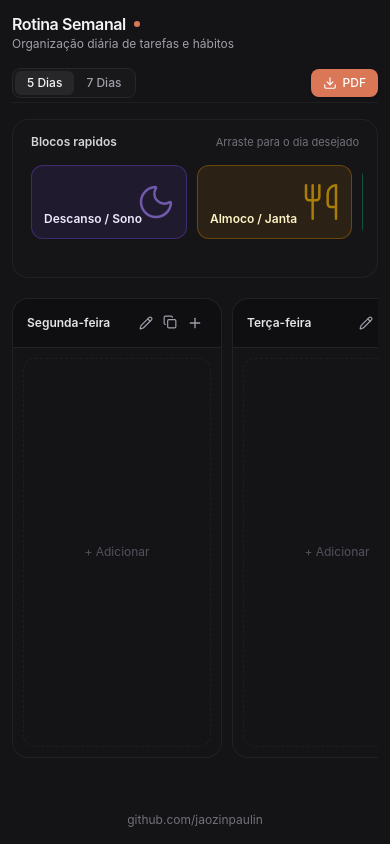
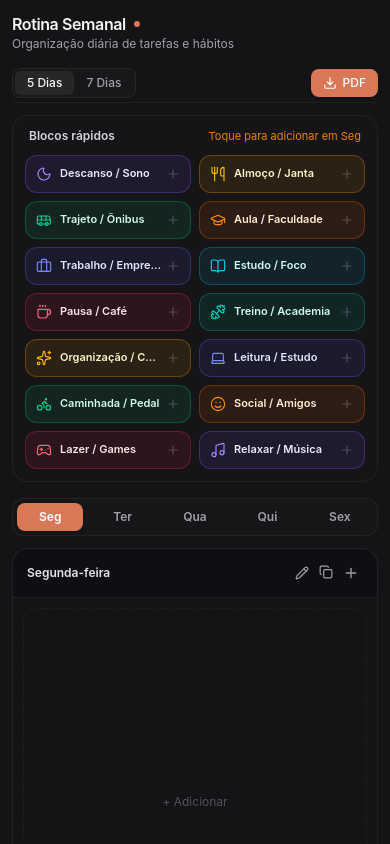
Before and after one commit to jaozinpaulin/routine-planner, a React (Vite) app: page / in a window 390 px wide. Shown: the top 844 px of the page. Built offline with nearby package versions, Linux system fonts and the light colour scheme.

Commit message:
feat(mobile): add responsive block grid and tab navigation for days

```diff
--- a/src/App.jsx
+++ b/src/App.jsx
@@ -5,17 +5,17 @@ import DayColumn from './components/DayColumn';
 import CreateBlockModal from './components/CreateBlockModal';
 
 const DAYS_5 = [
-  { key: 'seg', label: 'Segunda-feira' },
-  { key: 'ter', label: 'Terça-feira' },
-  { key: 'qua', label: 'Quarta-feira' },
-  { key: 'qui', label: 'Quinta-feira' },
-  { key: 'sex', label: 'Sexta-feira' },
+  { key: 'seg', label: 'Segunda-feira', short: 'Seg' },
+  { key: 'ter', label: 'Terça-feira', short: 'Ter' },
+  { key: 'qua', label: 'Quarta-feira', short: 'Qua' },
+  { key: 'qui', label: 'Quinta-feira', short: 'Qui' },
+  { key: 'sex', label: 'Sexta-feira', short: 'Sex' },
 ];
 
 const DAYS_7 = [
   ...DAYS_5,
-  { key: 'sab', label: 'Sábado' },
-  { key: 'dom', label: 'Domingo' },
+  { key: 'sab', label: 'Sábado', short: 'Sáb' },
+  { key: 'dom', label: 'Domingo', short: 'Dom' },
 ];
 
 const INITIAL_SCHEDULE = {
@@ -31,6 +31,7 @@ const INITIAL_SCHEDULE = {
 export default function App() {
   const [daysCount, setDaysCount] = useState(5);
   const activeDays = daysCount === 5 ? DAYS_5 : DAYS_7;
+  const [mobileActiveDay, setMobileActiveDay] = useState('seg');
   const [schedule, setSchedule] = useState(INITIAL_SCHEDULE);
 
   const [modalState, setModalState] = useState({
@@ -43,7 +44,7 @@ export default function App() {
     window.print();
   };
 
-  // soltar bloco rapido na coluna
+  // Drop desktop
   const handleDropBlock = (dayKey, item) => {
     const newBlock = {
       id: `${item.id}-${Date.now()}`,
@@ -60,7 +61,12 @@ export default function App() {
     }));
   };
 
-  // abrir modal no dia selecionado
+  // Clique rápido (para celular ou desktop)
+  const handleQuickAdd = (item) => {
+    const targetDay = mobileActiveDay;
+    handleDropBlock(targetDay, item);
+  };
+
   const handleAddClick = (dayKey) => {
     const day = activeDays.find((d) => d.key === dayKey);
     setModalState({
@@ -70,7 +76,6 @@ export default function App() {
     });
   };
 
-  // salvar bloco do modal na coluna
   const handleSaveModalBlock = (newBlockData) => {
     if (!modalState.dayKey) return;
 
@@ -85,7 +90,6 @@ export default function App() {
     }));
   };
 
-  // edicao inline
   const handleUpdateBlock = (dayKey, blockId, updatedFields) => {
     setSchedule((prev) => ({
       ...prev,
@@ -102,7 +106,6 @@ export default function App() {
     }));
   };
 
-
   const handleClearDay = (dayKey) => {
     setSchedule((prev) => ({
       ...prev,
@@ -110,7 +113,6 @@ export default function App() {
     }));
   };
 
-  // copiar blocos d
   const handleCopySchedule = (sourceDayKey, targetDayKeys) => {
     const sourceBlocks = schedule[sourceDayKey] || [];
     if (sourceBlocks.length === 0) return;
@@ -127,32 +129,72 @@ export default function App() {
     });
   };
 
+  const currentDayInfo = activeDays.find((d) => d.key === mobileActiveDay) || activeDays[0];
+
   return (
-    <div className="min-h-screen bg-[#141416] text-zinc-100 flex flex-col justify-between p-3 sm:p-5 lg:p-6 print:p-0 print:bg-[#f7f7f5] antialiased">
-      <div className="w-full space-y-4 sm:space-y-5">
+    <div className="min-h-screen bg-[#141416] text-zinc-100 flex flex-col justify-between p-3 sm:p-5 lg:p-6 print:p-0 print:bg-white antialiased">
+      <div className="w-full space-y-3 sm:space-y-5">
         <Header
           daysCount={daysCount}
-          onDaysCountChange={setDaysCount}
+          onDaysCountChange={(count) => {
+            setDaysCount(count);
+            if (count === 5 && (mobileActiveDay === 'sab' || mobileActiveDay === 'dom')) {
+              setMobileActiveDay('seg');
+            }
+          }}
           onPrint={handlePrint}
         />
 
-        <BlockPickers />
+        <BlockPickers
+          onSelectBlock={handleQuickAdd}
+          activeDayLabel={currentDayInfo.short}
+        />
 
-        <div className="hidden print:block text-center py-2 mb-3 border-b border-zinc-300/80">
-          <h2 className="text-sm font-bold tracking-tight uppercase text-zinc-800">
+        {/* Barra de abas exclusiva para Mobile */}
+        <div className="flex items-center gap-1.5 p-1 bg-zinc-900/60 border border-zinc-800/80 rounded-xl lg:hidden print:hidden overflow-x-auto">
+          {activeDays.map((d) => {
+            const isCurrent = d.key === mobileActiveDay;
+            const count = (schedule[d.key] || []).length;
+            return (
+              <button
+                key={d.key}
+                type="button"
+                onClick={() => setMobileActiveDay(d.key)}
+                className={`flex-1 min-w-[50px] py-1.5 px-2 rounded-lg text-xs font-semibold flex items-center justify-center gap-1 transition-all ${isCurrent
+                  ? 'bg-[#d97757] text-white shadow-sm'
+                  : 'text-zinc-400 hover:text-zinc-200 bg-transparent'
+                  }`}
+              >
+                <span>{d.short}</span>
+                {count > 0 && (
+                  <span className={`text-[9px] px-1 rounded-full ${isCurrent ? 'bg-white/20 text-white' : 'bg-zinc-800 text-zinc-400'}`}>
+                    {count}
+                  </span>
+                )}
+              </button>
+            );
+          })}
+        </div>
+
+        <div className="hidden print:block text-center py-2 mb-2 border-b border-zinc-300">
+          <h2 className="text-xs font-bold tracking-wider uppercase text-zinc-800">
             Cronograma Semanal de Rotina
           </h2>
         </div>
 
         <main
-          className={`flex overflow-x-auto pb-4 gap-2.5 sm:gap-3 scrollbar-none xl:grid xl:overflow-visible xl:pb-0 ${daysCount === 5 ? 'xl:grid-cols-5' : 'xl:grid-cols-7'
-            } print:grid print:overflow-visible print:pb-0 print:gap-1.5 print:w-full ${daysCount === 5 ? 'print:grid-cols-5' : 'print:grid-cols-7'
-            }`}
+          className={`w-full grid gap-2 sm:gap-3
+            ${daysCount === 5 ? 'lg:grid-cols-5' : 'lg:grid-cols-7'}
+            print:gap-1.5 ${daysCount === 5 ? 'print:grid-cols-5' : 'print:grid-cols-7'}
+          `}
         >
-          {activeDays.map((day) => (
+          {activeDays.map((day) => {
+            const isMobileHidden = day.key !== mobileActiveDay;
+
+            return (
               <div
                 key={day.key}
-              className="min-w-[210px] xl:min-w-0 flex-1 print:min-w-0 print:w-full"
+                className={`w-full ${isMobileHidden ? 'hidden lg:block print:block' : 'block'}`}
               >
                 <DayColumn
                   dayKey={day.key}
@@ -167,7 +209,8 @@ export default function App() {
                   onCopySchedule={handleCopySchedule}
                 />
               </div>
-          ))}
+            );
+          })}
         </main>
       </div>
 
@@ -178,12 +221,12 @@ export default function App() {
         onSave={handleSaveModalBlock}
       />
 
-      <footer className="pt-8 pb-3 text-center print:hidden">
+      <footer className="pt-6 pb-2 text-center print:hidden">
         <a
           href="https://github.com/jaozinpaulin"
           target="_blank"
           rel="noopener noreferrer"
-          className="inline-flex items-center gap-1.5 text-xs text-zinc-500 hover:text-zinc-400/80 transition-colors"
+          className="inline-flex items-center gap-1.5 text-xs text-zinc-500 hover:text-zinc-400 transition-colors"
         >
           <span>github.com/jaozinpaulin</span>
         </a>
--- a/src/components/BlockPickers.jsx
+++ b/src/components/BlockPickers.jsx
@@ -1,5 +1,5 @@
 import {
-    Bus, GraduationCap, Utensils, Briefcase, Moon, Dumbbell, BookOpen, Coffee, Gamepad2, Sparkles, Laptop, Bike, Music, Flame, Smile, Clock,
+    Bus, GraduationCap, Utensils, Briefcase, Moon, Dumbbell, BookOpen, Coffee, Gamepad2, Sparkles, Laptop, Bike, Music, Flame, Smile, Clock, Plus,
 } from 'lucide-react';
 
 export const ICONS = {
@@ -75,23 +75,22 @@ export const COLORS = {
 
 const INITIAL_ITEMS = [
     { id: 'sono', title: 'Descanso / Sono', icon: 'Moon', color: 'violet' },
-    { id: 'refeicao', title: 'Almoco / Janta', icon: 'Utensils', color: 'amber' },
-    { id: 'trajeto', title: 'Trajeto / Onibus', icon: 'Bus', color: 'emerald' },
+    { id: 'refeicao', title: 'Almoço / Janta', icon: 'Utensils', color: 'amber' },
+    { id: 'trajeto', title: 'Trajeto / Ônibus', icon: 'Bus', color: 'emerald' },
     { id: 'aula', title: 'Aula / Faculdade', icon: 'GraduationCap', color: 'orange' },
     { id: 'trabalho', title: 'Trabalho / Empresa', icon: 'Briefcase', color: 'indigo' },
     { id: 'estudo', title: 'Estudo / Foco', icon: 'BookOpen', color: 'cyan' },
-    { id: 'pausa', title: 'Pausa / Cafe', icon: 'Coffee', color: 'rose' },
-
+    { id: 'pausa', title: 'Pausa / Café', icon: 'Coffee', color: 'rose' },
     { id: 'treino', title: 'Treino / Academia', icon: 'Dumbbell', color: 'teal' },
-    { id: 'tarefas', title: 'Organizacao / Casa', icon: 'Sparkles', color: 'amber' },
+    { id: 'tarefas', title: 'Organização / Casa', icon: 'Sparkles', color: 'amber' },
     { id: 'leitura', title: 'Leitura / Estudo', icon: 'Laptop', color: 'indigo' },
     { id: 'pedal', title: 'Caminhada / Pedal', icon: 'Bike', color: 'emerald' },
     { id: 'social', title: 'Social / Amigos', icon: 'Smile', color: 'orange' },
     { id: 'lazer', title: 'Lazer / Games', icon: 'Gamepad2', color: 'rose' },
-    { id: 'musica', title: 'Relaxar / Musica', icon: 'Music', color: 'violet' },
+    { id: 'musica', title: 'Relaxar / Música', icon: 'Music', color: 'violet' },
 ];
 
-export default function BlockPickers() {
+export default function BlockPickers({ onSelectBlock, activeDayLabel }) {
     const startDrag = (e, item) => {
         const theme = COLORS[item.color] || COLORS.orange;
         e.dataTransfer.setData('application/json', JSON.stringify({ ...item, theme }));
@@ -99,17 +98,21 @@ export default function BlockPickers() {
     };
 
     return (
-        <section className="bg-zinc-900/40 border border-zinc-800/70 p-3.5 sm:p-4 rounded-2xl mb-5 sm:mb-7 print:hidden">
+        <section className="bg-zinc-900/40 border border-zinc-800/70 p-3 sm:p-4 rounded-2xl mb-4 sm:mb-6 print:hidden">
             <div className="flex items-center justify-between mb-2.5 px-1">
                 <span className="text-xs font-semibold text-zinc-300">
-                    Blocos rapidos
+                    Blocos rápidos
                 </span>
-                <span className="text-[11px] text-zinc-500">
-                    Arraste para o dia desejado
+                <span className="text-[11px] text-zinc-500 hidden sm:inline">
+                    Arraste ou clique para adicionar {activeDayLabel ? `em ${activeDayLabel}` : ''}
+                </span>
+                <span className="text-[11px] text-orange-400/90 sm:hidden">
+                    Toque para adicionar {activeDayLabel ? `em ${activeDayLabel}` : ''}
                 </span>
             </div>
 
-            <div className="flex items-center gap-2.5 overflow-x-auto p-1 pb-6 [&::-webkit-scrollbar]:h-2.5 [&::-webkit-scrollbar-track]:bg-zinc-950/60 [&::-webkit-scrollbar-track]:rounded-full [&::-webkit-scrollbar-thumb]:bg-zinc-800 [&::-webkit-scrollbar-thumb]:rounded-full hover:[&::-webkit-scrollbar-thumb]:bg-zinc-700 cursor-pointer">                {INITIAL_ITEMS.map((item) => {
+            <div className="grid grid-cols-2 sm:grid-cols-3 md:grid-cols-4 lg:grid-cols-7 gap-2">
+                {INITIAL_ITEMS.map((item) => {
                     const IconComp = ICONS[item.icon] || ICONS.Sparkles;
                     const theme = COLORS[item.color] || COLORS.orange;
 
@@ -118,18 +121,20 @@ export default function BlockPickers() {
                             key={item.id}
                             draggable
                             onDragStart={(e) => startDrag(e, item)}
-                        className={`group relative shrink-0 min-w-[155px] h-[74px] p-3 flex flex-col justify-end overflow-hidden rounded-xl border transition-all cursor-grab active:cursor-grabbing hover:scale-[1.02] select-none ${theme.bg} ${theme.border}`}
+                            onClick={() => onSelectBlock && onSelectBlock(item)}
+                            className={`group relative p-2.5 flex items-center justify-between overflow-hidden rounded-xl border transition-all cursor-pointer active:scale-95 sm:hover:scale-[1.02] select-none ${theme.bg} ${theme.border}`}
                         >
-                        <div className="absolute right-2.5 top-1/2 -translate-y-1/2 pointer-events-none transition-transform duration-200 group-hover:scale-110">
+                            <div className="flex items-center gap-2 min-w-0">
                                 <IconComp
-                                strokeWidth={1.5}
-                                className={`w-10 h-10 opacity-60 group-hover:opacity-90 transition-opacity ${theme.icon}`}
+                                    strokeWidth={1.7}
+                                    className={`w-4 h-4 shrink-0 ${theme.icon}`}
                                 />
+                                <span className={`text-[11px] font-semibold leading-tight truncate ${theme.text}`}>
+                                    {item.title}
+                                </span>
                             </div>
 
-                        <span className={`relative z-10 text-xs font-semibold leading-tight pr-8 line-clamp-2 ${theme.text}`}>
-                            {item.title}
-                        </span>
+                            <Plus className="w-3.5 h-3.5 text-zinc-500 opacity-60 sm:opacity-0 group-hover:opacity-100 transition-opacity shrink-0 ml-1" />
                         </div>
                     );
                 })}
```
Lines whose indentation alone changed are shown as unchanged.
